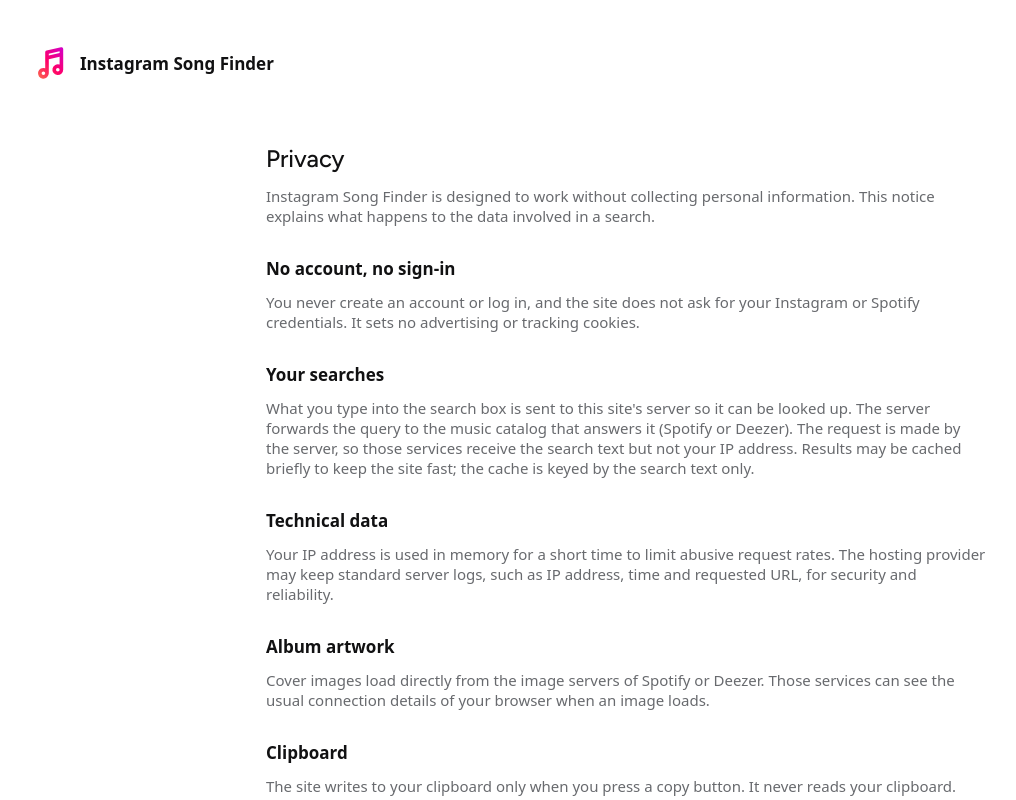
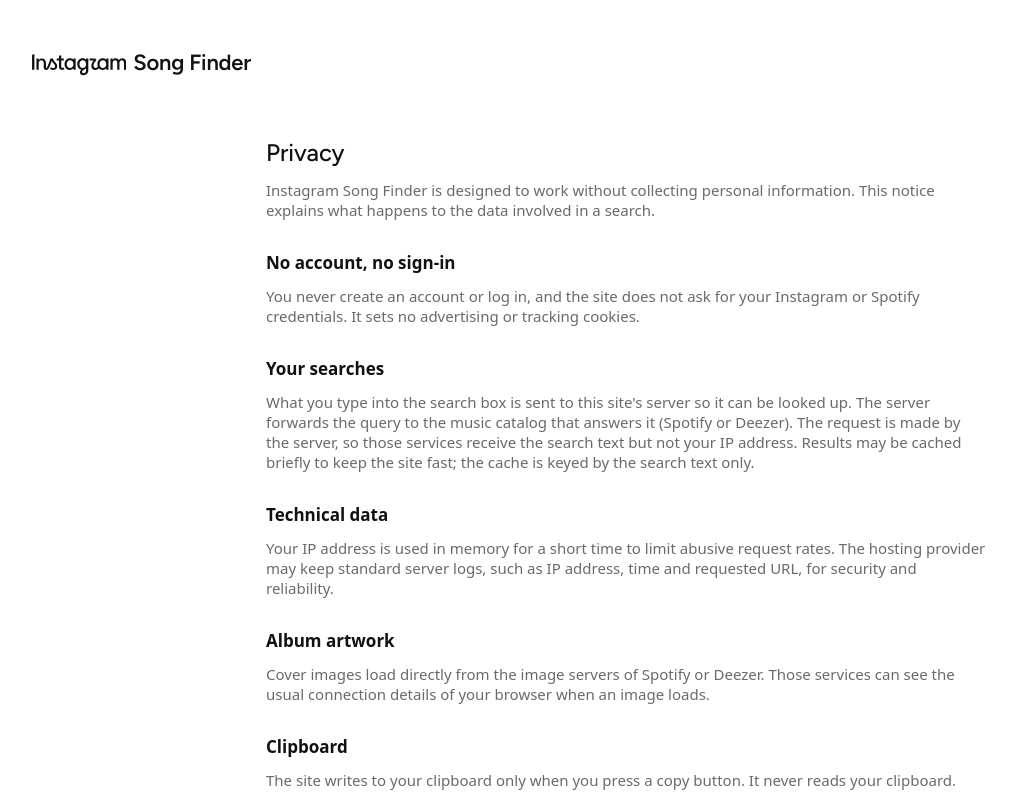
Before and after one commit to zakisheriff/Instagram-Song-Finder, a Next.js app: page /privacy in a window 1280 px wide. Shown: the top 800 px of the page, without its empty margins (14-1030 px from the left). Built offline with nearby package versions, Linux system fonts and the light colour scheme.

Commit message:
style: show the site name as an Instagram wordmark lockup

```diff
--- a/app/globals.css
+++ b/app/globals.css
@@ -197,6 +197,32 @@ select {
   display: block;
   padding: 6px;
   border-radius: 16px;
+  font-family: var(--font-display);
+  font-size: 26px;
+  font-weight: 600;
+  line-height: 1.25;
+  letter-spacing: -0.01em;
+  color: var(--color-text);
+}
+
+/*
+ * Site name lockup: wordmark drawing + "Song Finder". The drawing is sized in
+ * em so its capital height and baseline match the text beside it at any size
+ * (the artwork is 600 x 150 units, capitals 98 units tall, baseline at 106).
+ */
+.lockup {
+  display: inline-flex;
+  align-items: baseline;
+  gap: 0.32em;
+  white-space: nowrap;
+}
+
+.lockup__mark {
+  position: relative;
+  top: 0.312em;
+  flex: none;
+  width: 4.286em;
+  height: 1.071em;
 }
 
 .hero__inner {
@@ -1185,12 +1211,13 @@ select {
 
 .subpage__logo {
   display: inline-flex;
-  align-items: center;
-  gap: 12px;
   padding: 6px;
   border-radius: 16px;
-  font-size: 17px;
+  font-family: var(--font-display);
+  font-size: 22px;
   font-weight: 600;
+  line-height: 1.25;
+  letter-spacing: -0.01em;
 }
 
 .subpage__back {
@@ -1290,8 +1317,7 @@ select {
 
   .hero__wordmark {
     display: flex;
-    align-items: center;
-    gap: 8px;
+    justify-content: center;
     margin: 36px 0 12px;
     font-family: var(--font-display);
     font-size: 24px;
--- /dev/null
+++ b/components/SiteLockup.tsx
@@ -0,0 +1,35 @@
+interface SiteLockupProps {
+  className?: string;
+}
+
+/**
+ * The site name set as a lockup: the Instagram wordmark followed by
+ * "Song Finder". The wordmark vector comes from the supplied reference
+ * capture and is a trademark of Meta Platforms, Inc.
+ *
+ * The drawing is hidden from assistive technology and the full name is
+ * provided as text, so the lockup always reads "Instagram Song Finder".
+ */
+export function SiteLockup({ className }: SiteLockupProps) {
+  return (
+    <span className={className ? `lockup ${className}` : "lockup"}>
+      <svg
+        className="lockup__mark"
+        viewBox="0 0 600 150"
+        fill="currentColor"
+        aria-hidden="true"
+        focusable="false"
+      >
+        <polygon points="0 106.31 15.08 106.31 15.08 8.46 0 11.82 0 106.31" />
+        <path d="M116.77,35.06h0c-5.3,19.69-12.18,38.75-20.69,56.21-1.6,3.2-2.88,4.33-4.65,4.33-1.6,0-2.73-.96-2.73-3.36v-28.03c0-17.78-9.14-29.95-26.14-29.95-8.83,0-16.2,4.16-20.21,11.69v-10.25h-14.28v70.62h14.28v-40.84c0-11.05,7.06-19.37,16.84-19.37,9.13,0,15.23,6.57,15.23,19.22v27.23c0,10.09,5.61,15.05,15.72,15.06,8.34,0,13.47-3.53,17.48-11.69,6.74-13.94,12.83-29.63,17.32-45.33,8.18,14.73,21.97,21.94,21.97,33.47,0,5.93-4.01,11.86-13.63,11.86-5.3,0-10.11-2.4-13.31-5.13l-5.77,11.53c4.01,3.04,11.55,5.6,19.09,5.6,17.32,0,27.43-10.73,27.43-24.19,0-19.06-23.42-29.47-28.23-48.68h-15.72Z" />
+        <path d="M201.46,92.08c-2.72,1.76-5.12,2.56-7.85,2.56h0c-4.97-.01-7.7-3.05-7.7-8.34v-37.79h16.52v-12.81h-16.52V14.72l-14.28,3.04v17.94h-14.59v12.81h14.59v40.2c0,10.88,7.22,18.58,19.89,18.58,6.73,0,11.55-1.92,15.55-4.48h0s0,0,0,0h0s0,0,0,0l-5.6-10.71Z" />
+        <path d="M575.46,34.23c-9.95,0-17.98,4.32-21.82,12.01-3.85-7.52-11.22-12.01-21.33-12.01-8.18,0-15.07,3.69-18.6,10.26v-8.81h-14.28v70.63h14.28v-44.51c0-8.97,6.41-15.7,15.23-15.7,8.02,0,13.63,5.44,13.63,16.01v44.2h14.28v-44.52c0-8.97,6.1-15.7,15.08-15.7,8.02,0,13.79,5.44,13.79,16.01v44.2h14.28v-45.49c0-15.86-8.82-26.58-24.54-26.58Z" />
+        <path d="M263.52,43.37c-5.93-6.09-14.12-9.29-23.26-9.29-19.09,0-33.2,16.01-33.2,36.83s14.12,36.99,33.2,36.99c9.46,0,17.49-3.85,23.26-10.09v8.49h14.28V35.69h-14.28v7.69ZM242.35,95.42c-11.71,0-21.17-9.61-21.17-24.5s9.62-24.34,21.17-24.34,21.17,9.45,21.17,24.34-9.46,24.5-21.17,24.5Z" />
+        <path d="M472.66,43.37h-.01c-5.93-6.09-14.12-9.29-23.26-9.29-19.09,0-33.2,16.01-33.2,36.83,0,6.39,1.32,12.32,3.68,17.47-4.5,4.85-9.42,7.04-14.74,7.04-8.19,0-13.47-4.97-13.47-15.05s5.61-21.95,18.12-32.36l-6.41-12.33h-36.72v12.81h25.98c-8.98,9.93-14.76,22.42-14.76,33.79,0,16.5,10.91,25.63,25.82,25.63,8.6,0,16.92-3.83,22.41-10.14,5.88,6.33,14,10.14,23.3,10.14,9.3,0,17.49-3.85,23.26-10.09v8.49h14.28V35.69h-14.28v7.69ZM451.49,95.42c-11.71,0-21.17-9.61-21.17-24.5s9.62-24.34,21.17-24.34c11.55,0,21.17,9.45,21.17,24.34s-9.46,24.5-21.17,24.5Z" />
+        <path d="M344.18,43.36c-5.93-6.09-13.96-9.29-22.93-9.29-18.92,0-33.52,15.53-33.52,36.99,0,19.06,12.04,33.79,28.23,36.36-7.38,4.32-10.75,8.98-10.75,16.02,0,10.09,8.34,18.1,23.26,18.1,19.72,0,29.99-13.46,29.99-30.91V35.67h-14.28v7.69ZM344.18,112.08c0,11.69-6.9,17.13-14.92,17.13-7.22,0-10.59-4.17-10.59-8.49s2.73-9.77,14.76-15.21c4.17-1.92,7.87-4.49,10.75-7.69v14.26ZM323.02,95.42c-11.7,0-21.17-9.61-21.17-24.5,0-14.89,9.62-24.34,21.17-24.34,11.55,0,21.17,9.45,21.17,24.34s-9.46,24.5-21.17,24.5Z" />
+      </svg>
+      <span className="visually-hidden">Instagram </span>
+      <span className="lockup__text">Song Finder</span>
+    </span>
+  );
+}
--- a/components/SubPage.tsx
+++ b/components/SubPage.tsx
@@ -1,9 +1,9 @@
 import Link from "next/link";
 import type { ReactNode } from "react";
 import { site } from "@/lib/site";
-import { BrandMark } from "./BrandMark";
 import { MobileTabBar } from "./MobileTabBar";
 import { SiteFooter } from "./SiteFooter";
+import { SiteLockup } from "./SiteLockup";
 
 interface SubPageProps {
   title: string;
@@ -16,9 +16,8 @@ export function SubPage({ title, lead, children }: SubPageProps) {
   return (
     <div className="page">
       <header className="subpage__header">
-        <Link className="subpage__logo" href="/">
-          <BrandMark size={36} />
-          {site.name}
+        <Link className="subpage__logo" href="/" aria-label={`${site.name} home`}>
+          <SiteLockup />
         </Link>
       </header>
       <main id="main" className="content prose">
```
Also changed, not shown: components/SongFinder.tsx (+3 -4 lines), 1 other file (tests, documents, lock files or other folders).
